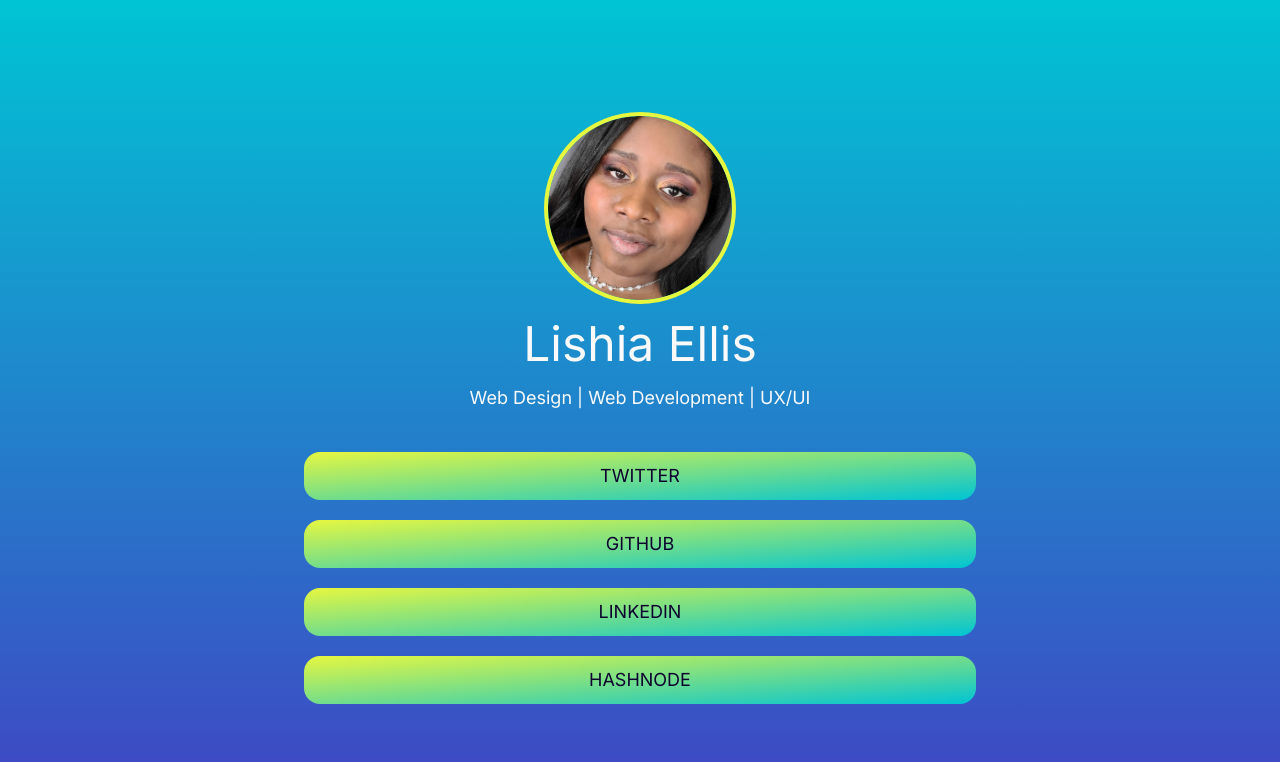
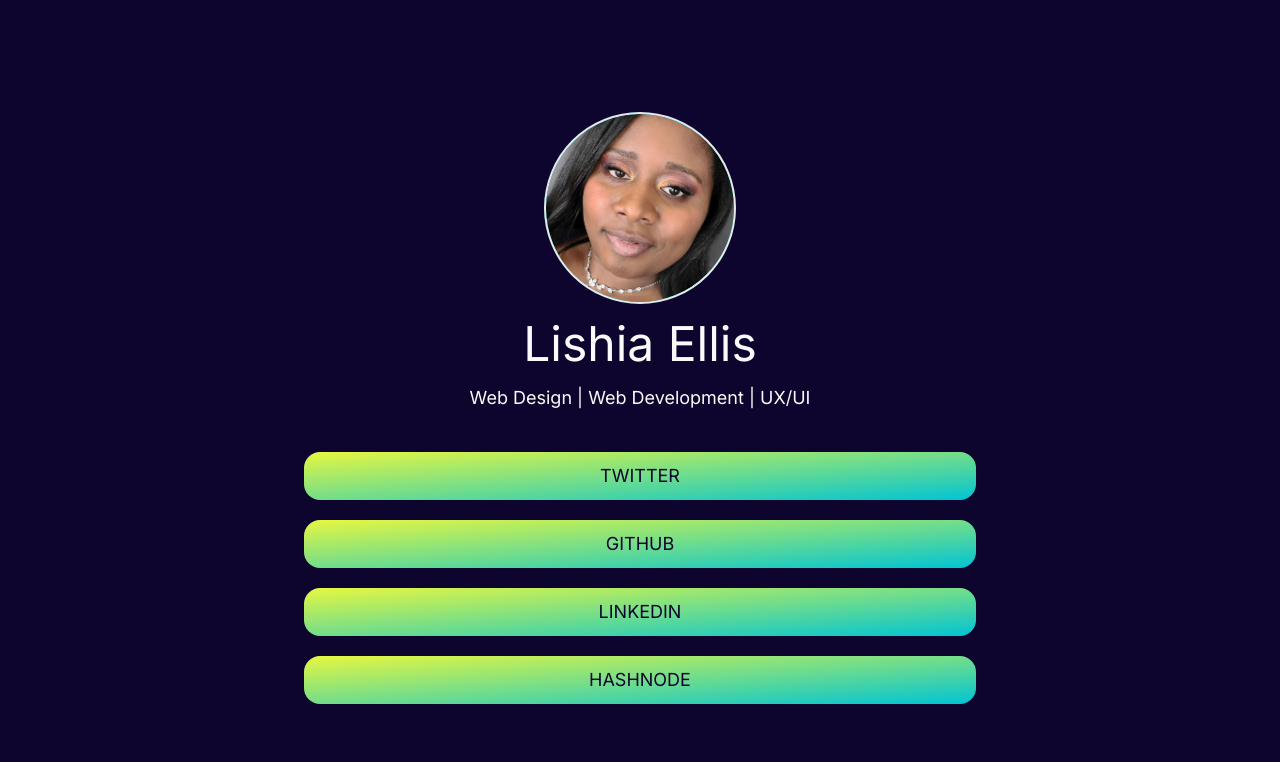
Before and after one commit to lellis09/dsf-linktree, a Next.js app: page / in a window 1280 px wide. Shown: the top 762 px of the page. Built offline with nearby package versions, Linux system fonts and the light colour scheme.

Commit message:
changed the styling

```diff
--- a/app/page.js
+++ b/app/page.js
@@ -4,11 +4,11 @@
 
 export default function Home() {
   return (
-    <main className="flex h-screen flex-col items-center bg-gradient-to-b from-myTeal to bg-myindigo2  px-12">
+    <main className="flex h-screen flex-col items-center bg-navy  px-12">
       {/* <div className='bg-lightgreen h-40 w-full'>
       </div> */}
-      <section className='flex flex-col  items-center mt-10 lg:mt-16 pt-12 w-full max-w-[42rem] lg:w-1/2'>
-        <div className='rounded-full bg-teal-500 w-24 h-24 lg:w-48 lg:h-48 border-4 border-lightgreen overflow-hidden relative'>
+      <section className='flex flex-col  items-center mt-10 lg:mt-16 pt-12 w-full md:w-1/2'>
+        <div className='rounded-full bg-teal-500 w-32 h-32 lg:w-48 lg:h-48 border-2 overflow-hidden relative'>
           <Image
             src={profilePic}
             alt= "picture of the owner of page"
```
